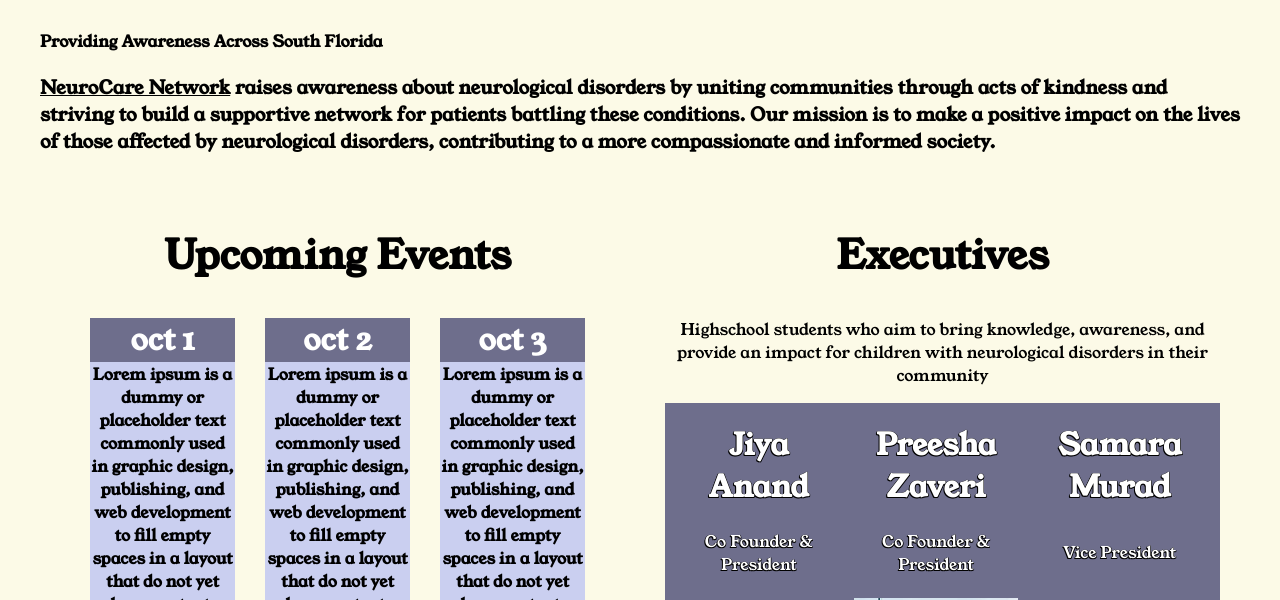
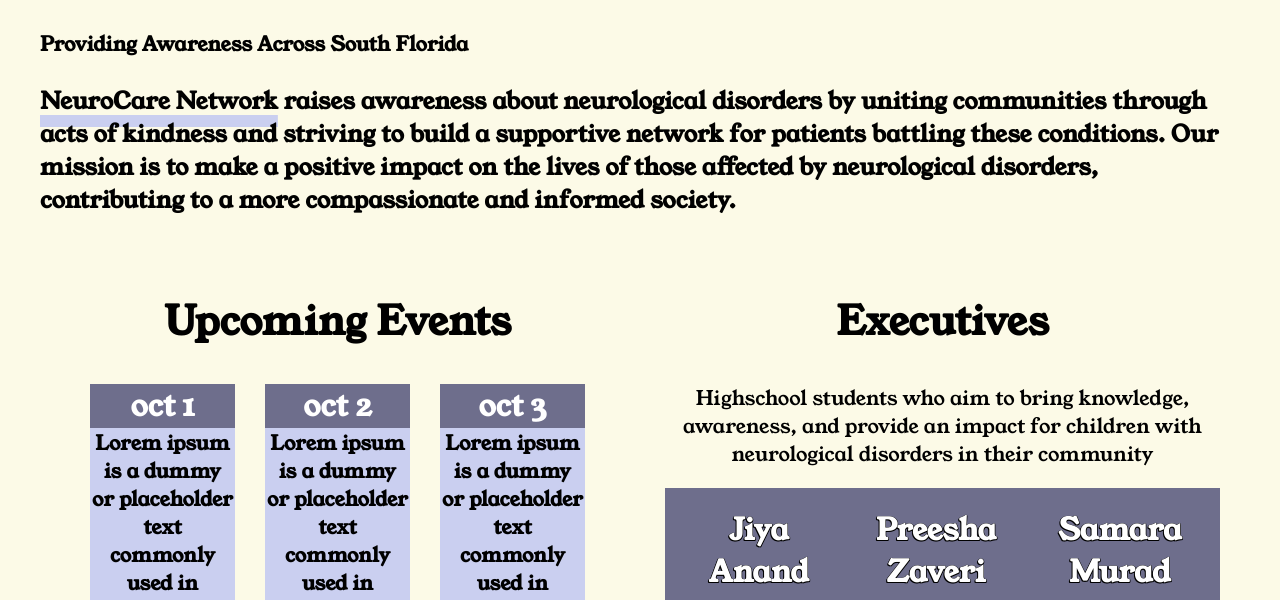
Before and after one commit to NataliaDzielnicka/neurocarenetwork, a plain HTML site: page index.html in a window 1280 px wide. Shown: the part 197-797 px from the top of the page. Drawn offline with Linux system fonts and the light colour scheme.

Commit message:
Update style.css

```diff
--- a/style.css
+++ b/style.css
@@ -5,11 +5,16 @@ body {
     height: 100vh;
     margin: 10px;
     font-family: "Young Serif", serif;
+    font-style: normal;
+    font-size: 20px;
+}
 
-    font-style: normal;
+u{
+    text-decoration-line: underline;
+    text-decoration-thickness: 0.5em;
+    text-decoration-color: #cacff0;
+}
 
-
-}
 #logo{
     width: 80px;
     height: 80px;
@@ -28,6 +33,7 @@ h1{
 h2{
     font-size: 40px;
 }
+
 .emphasis{
     background-color: #6E6E8C;
     color: white;
@@ -114,3 +120,8 @@ blockquote {
         right: 0;
         font-family: 'Georgia';
     }
+
+    th:hover{
+        background-color: white;
+        color: #6E6E8C;
+    }
```
